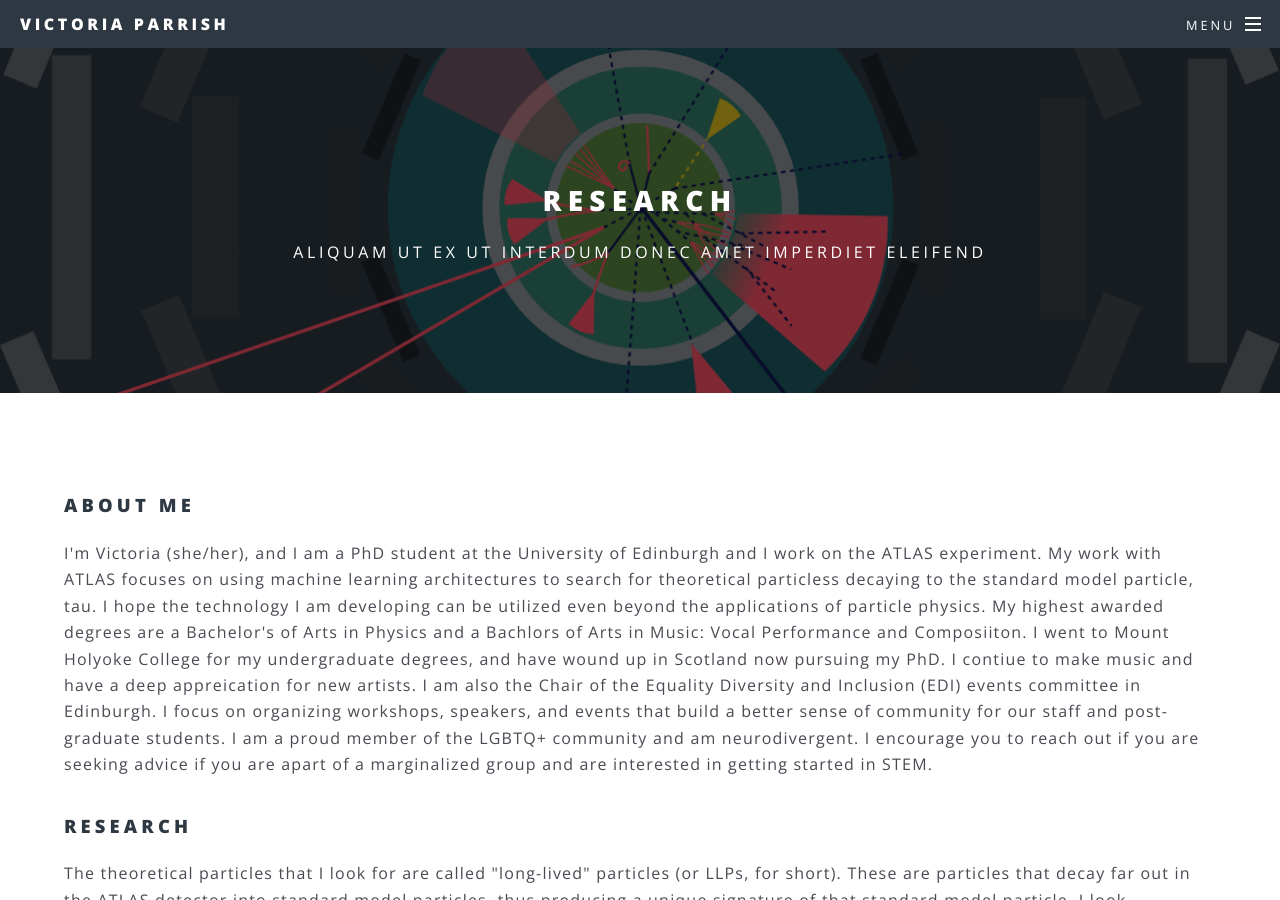
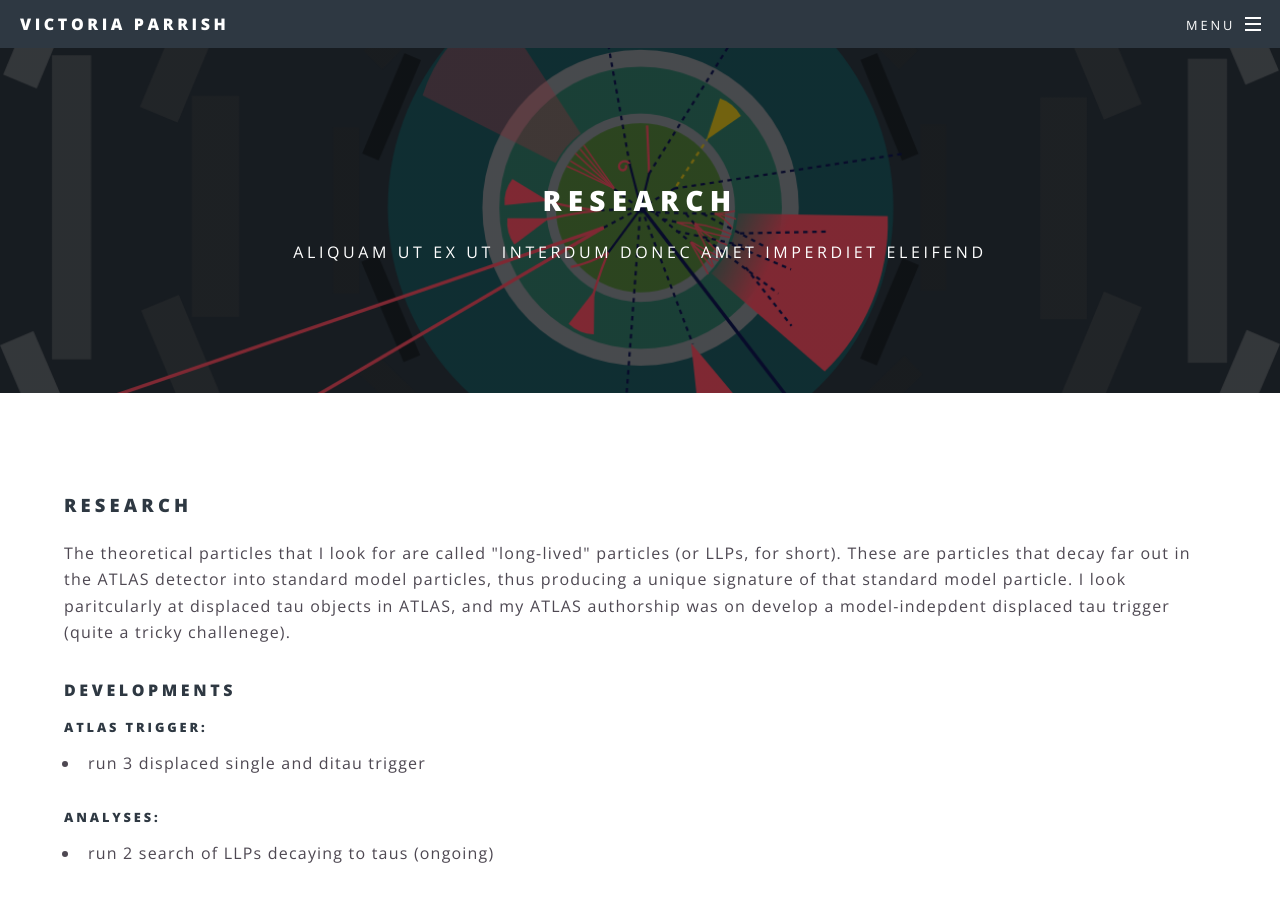
Before and after one commit to victoria-parrish/victoria-parrish.github.io, a Jekyll site: the page built from research.html, in a window 1280 px wide and 900 px high. Built offline with Jekyll 4.4.1, drawn with Linux system fonts in a browser that asks for light colours.

Commit message:
resize images

```diff
--- a/_config.yml
+++ b/_config.yml
@@ -13,7 +13,7 @@
 social:
   github: https://github.com/victoria-parrish
   linkedin-square: https://linkedin.com/in/victoria-parrish
-  email: victoria.alexis.parrish@cern.ch
+  email: /contact/
   #flickr:
   #instagram:
   #youtube-square:
--- a/education.html
+++ b/education.html
@@ -4,9 +4,9 @@
 ---
 
 <h4>University of Edinburgh</h4>
-	<p><span class="image left"><img src="images/edin.png" alt="" /></span>September 2019 - Present</p>
+	<p><span class="image left"><img src="images/edin.png" alt="" width="400" height="500"/></span>September 2019 - Present</p>
 	<p>PhD Physics</p>
 
 <h4>Mount Holyoke College</h4>
-	<p><span class="image left"><img src="images/mhc.png" alt="" /></span>September 2015 - May 2019 </p>
+	<p><span class="image left"><img src="images/mhc.png" alt="" width="400" height="500" /></span>September 2015 - May 2019 </p>
 	<p>BA Physics, BA Music</p>
--- a/research.html
+++ b/research.html
@@ -2,16 +2,6 @@
 layout: page
 title: research
 ---
-	<h3>about me</h3>
-	<p>I'm Victoria (she/her), and I am a PhD student at the University of Edinburgh and I work on the ATLAS experiment. My work with ATLAS focuses on using machine learning architectures to search for theoretical particless decaying to the standard model particle, tau. I hope the technology I am developing can be utilized even beyond the applications of particle physics.
-
-	My highest awarded degrees are a Bachelor's of Arts in Physics and a Bachlors of Arts in Music: Vocal Performance and Composiiton. I went to Mount Holyoke College for my undergraduate degrees, and have wound up in Scotland now pursuing my PhD.
-
-	I contiue to make music and have a deep appreication for new artists.
-
-	I am also the Chair of the Equality Diversity and Inclusion (EDI) events committee in Edinburgh. I focus on organizing workshops, speakers, and events that build a better sense of community for our staff and post-graduate students.
-
-	I am a proud member of the LGBTQ+ community and am neurodivergent. I encourage you to reach out if you are seeking advice if you are apart of a marginalized group and are interested in getting started in STEM. <p>
 
 	<h3>research</h3>
 
```
Also changed, not shown: about.html (+4 -4 lines).
